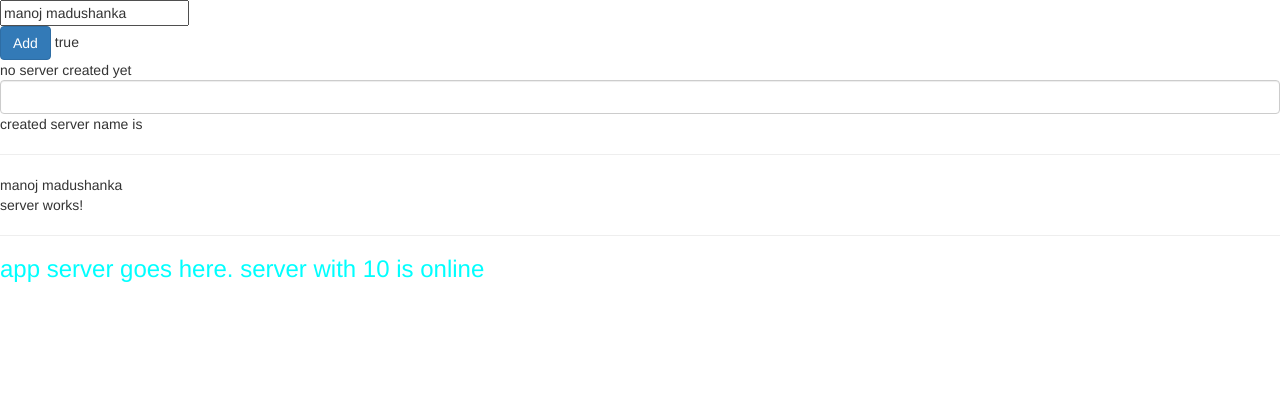
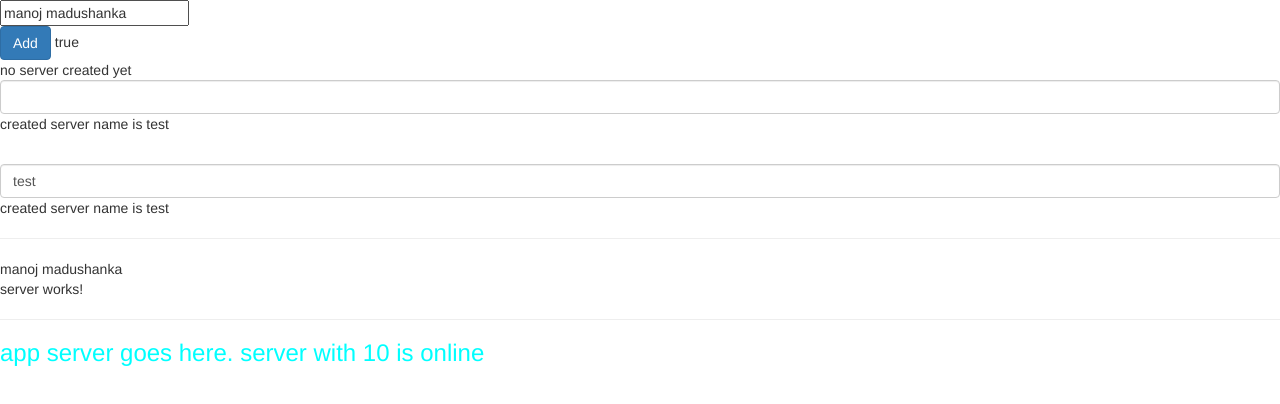
Before and after one commit to manoj1995madushanka/udemy_angular, an Angular app: page / in a window 1280 px wide. Shown: the top 404 px of the page. Built offline with nearby package versions, Linux system fonts and the light colour scheme.

Commit message:
two-way binding

```diff
--- a/src/app/app.component.html
+++ b/src/app/app.component.html
@@ -10,6 +10,10 @@
 <input type="text" class="form-control" (input)="onUpdateServerName($event)">
 <p>created server name is {{serverName}}</p>
 
+<br>
+<input type="text" class="form-control" [(ngModel)]="serverName">
+<p>created server name is {{serverName}}</p>
+
 <hr>
 {{name}}
 <app-server></app-server>
--- a/src/app/app.component.ts
+++ b/src/app/app.component.ts
@@ -10,7 +10,7 @@
 
   allowServer: boolean = false;
   serverCreationStatus: string = 'no server created yet';
-  serverName: string = '';
+  serverName: string = 'test';
 
   /**
    * after 2 seconds allowserver is true
```
